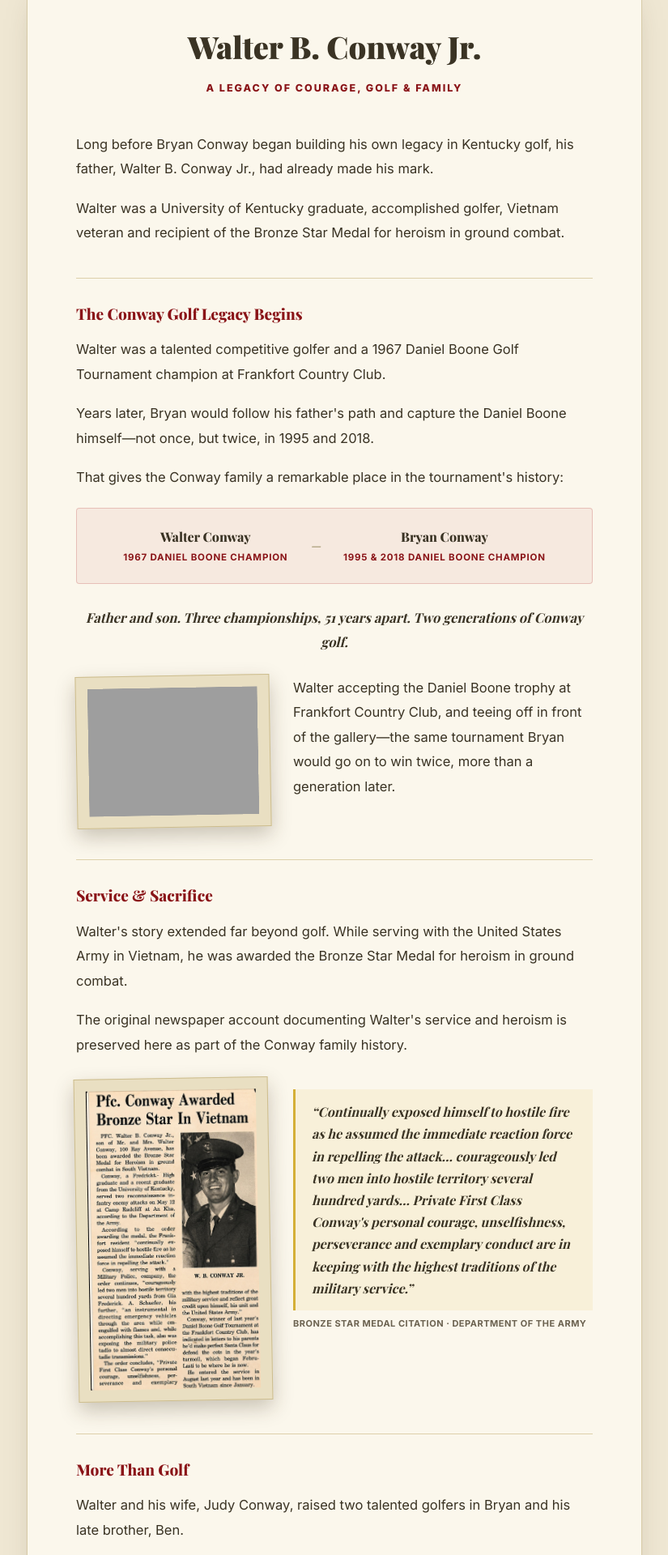
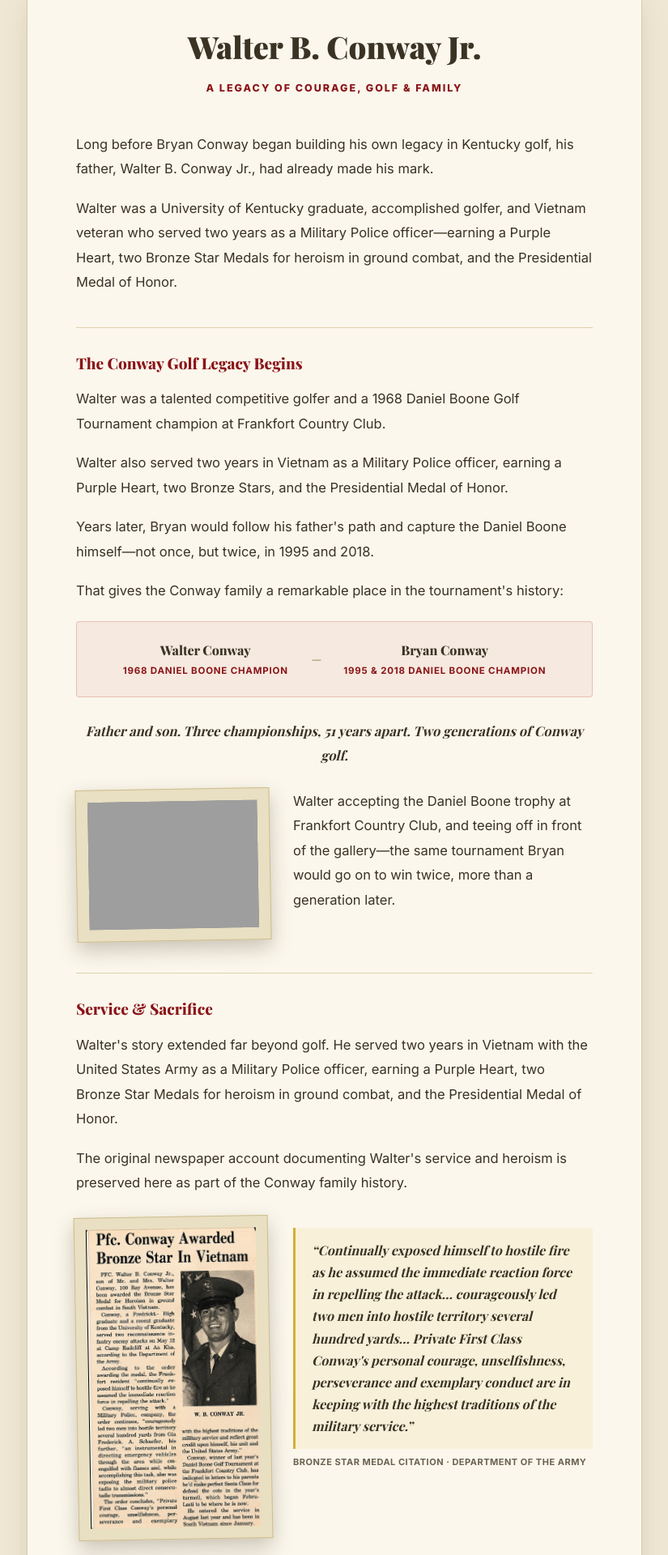
Before and after one commit to conwaygolf/Bryan-Conway-Golf-, a Flask app: page /roots in a window 1280 px wide. Shown: the part 2909-4829 px from the top of the page at 81% size, without its empty margins (227-1052 px from the left). Run offline with Flask 3, Linux system fonts and the light colour scheme; grey boxes are pictures that could not be loaded.

Commit message:
Fix Daniel Boone year (1967->1968), add Walter's full service record
Corrected per Bryan directly: Walter won the Daniel Boone in 1968, not
1967 (fixed in 3 spots on the homepage Record + Roots page, including
image alt text -- left Gay Brewer's real 1967 Masters win untouched,
different fact/person). Added Walter's full military record, also
straight from Bryan: two years in Vietnam as a Military Police
officer, a Purple Heart, two Bronze Star Medals, and the Presidential
Medal of Honor -- woven into the Roots intro, the Daniel Boone
section (where Bryan asked for it), and Service & Sacrifice. Added
the real candid photo of Walter with fellow MPs in Vietnam. Lightly
enriched the Professional Years paragraph to note multiple Canadian
Tour Q-School trips, but did NOT add the "Florida, one-shot lead"
detail from Bryan's note since it conflicts with the already-verified
2004 Golf Channel clipping (Ontario, two-shot lead) -- flagged for
Jimmy to confirm which year that memory is actually from.

Co-Authored-By: Claude Sonnet 5 <noreply@anthropic.com>

```diff
--- a/templates/index.html
+++ b/templates/index.html
@@ -386,7 +386,7 @@
         <div class="record-year">Pro</div>
         <div class="record-body">
           <div class="record-title">The Professional Years — Canadian Tour</div>
-          <div class="record-note">Turned professional and pursued tournament golf at the highest level, competing through Canadian Tour Qualifying School as he pursued his professional career — the next chapter in a progression from Kentucky high school champion to decorated collegiate golfer, Kentucky Amateur champion and professional competitor.</div>
+          <div class="record-note">Turned professional and pursued tournament golf at the highest level, competing through multiple trips to Canadian Tour Qualifying School as he pursued his professional career — the next chapter in a progression from Kentucky high school champion to decorated collegiate golfer, Kentucky Amateur champion and professional competitor.</div>
         </div>
       </li>
       <li class="record-item">
@@ -400,7 +400,7 @@
         <div class="record-year">2&times;</div>
         <div class="record-body">
           <div class="record-title">Daniel Boone Invitational Champion</div>
-          <div class="record-note">Two-time Daniel Boone Invitational Champion (1995 &amp; 2018) — a title with a Conway family connection, as father Walter Conway won the same championship in 1967 during his own competitive career.</div>
+          <div class="record-note">Two-time Daniel Boone Invitational Champion (1995 &amp; 2018) — a title with a Conway family connection, as father Walter Conway won the same championship in 1968 during his own competitive career.</div>
         </div>
       </li>
       <li class="record-item">
--- a/templates/roots.html
+++ b/templates/roots.html
@@ -285,33 +285,40 @@
       </div>
 
       <p>Long before Bryan Conway began building his own legacy in Kentucky golf, his father, Walter B. Conway Jr., had already made his mark.</p>
-      <p>Walter was a University of Kentucky graduate, accomplished golfer, Vietnam veteran and recipient of the Bronze Star Medal for heroism in ground combat.</p>
+      <p>Walter was a University of Kentucky graduate, accomplished golfer, and Vietnam veteran who served two years as a Military Police officer&mdash;earning a Purple Heart, two Bronze Star Medals for heroism in ground combat, and the Presidential Medal of Honor.</p>
 
       <div class="walter-subhead">The Conway Golf Legacy Begins</div>
-      <p>Walter was a talented competitive golfer and a 1967 Daniel Boone Golf Tournament champion at Frankfort Country Club.</p>
+      <p>Walter was a talented competitive golfer and a 1968 Daniel Boone Golf Tournament champion at Frankfort Country Club.</p>
+      <p>Walter also served two years in Vietnam as a Military Police officer, earning a Purple Heart, two Bronze Stars, and the Presidential Medal of Honor.</p>
       <p>Years later, Bryan would follow his father's path and capture the Daniel Boone himself&mdash;not once, but twice, in 1995 and 2018.</p>
       <p>That gives the Conway family a remarkable place in the tournament's history:</p>
       <div class="trophy-case">
-        <div class="tc-line"><div class="tc-name">Walter Conway</div><div class="tc-title">1967 Daniel Boone Champion</div></div>
+        <div class="tc-line"><div class="tc-name">Walter Conway</div><div class="tc-title">1968 Daniel Boone Champion</div></div>
         <div class="tc-div">&mdash;</div>
         <div class="tc-line"><div class="tc-name">Bryan Conway</div><div class="tc-title">1995 &amp; 2018 Daniel Boone Champion</div></div>
       </div>
       <p class="pull-quote">Father and son. Three championships, 51 years apart. Two generations of Conway golf.</p>
       <div class="clipping-block">
-        <div class="clipping-frame"><img src="/static/images/walter_daniel_boone_1967.png" alt="Framed photo: Walter B. Conway Jr., 1967 Daniel Boone Champion, Frankfort Country Club, with trophy presentation and gallery photos"></div>
+        <div class="clipping-frame"><img src="/static/images/walter_daniel_boone_1967.png" alt="Framed photo: Walter B. Conway Jr., 1968 Daniel Boone Champion, Frankfort Country Club, with trophy presentation and gallery photos"></div>
         <div class="clipping-caption">
           <p>Walter accepting the Daniel Boone trophy at Frankfort Country Club, and teeing off in front of the gallery&mdash;the same tournament Bryan would go on to win twice, more than a generation later.</p>
         </div>
       </div>
 
       <div class="walter-subhead">Service &amp; Sacrifice</div>
-      <p>Walter's story extended far beyond golf. While serving with the United States Army in Vietnam, he was awarded the Bronze Star Medal for heroism in ground combat.</p>
+      <p>Walter's story extended far beyond golf. He served two years in Vietnam with the United States Army as a Military Police officer, earning a Purple Heart, two Bronze Star Medals for heroism in ground combat, and the Presidential Medal of Honor.</p>
       <p>The original newspaper account documenting Walter's service and heroism is preserved here as part of the Conway family history.</p>
       <div class="clipping-block">
         <div class="clipping-frame"><img src="/static/images/walter_bronze_star_clipping.png" alt="Newspaper clipping: Pfc. Conway Awarded Bronze Star In Vietnam, featuring a photo of W. B. Conway Jr. in uniform"></div>
         <div class="clipping-caption">
           <div class="citation-quote">&ldquo;Continually exposed himself to hostile fire as he assumed the immediate reaction force in repelling the attack&hellip; courageously led two men into hostile territory several hundred yards&hellip; Private First Class Conway's personal courage, unselfishness, perseverance and exemplary conduct are in keeping with the highest traditions of the military service.&rdquo;</div>
           <div class="citation-source">Bronze Star Medal citation &middot; Department of the Army</div>
+        </div>
+      </div>
+      <div class="clipping-block">
+        <div class="clipping-frame"><img src="/static/images/walter_mp_vietnam.jpg" alt="Walter Conway with fellow Military Police officers in Vietnam"></div>
+        <div class="clipping-caption">
+          <p>Walter with fellow Military Police officers during his service in Vietnam.</p>
         </div>
       </div>
 
```
Also changed, not shown: static/images/walter_mp_vietnam.jpg (added).
